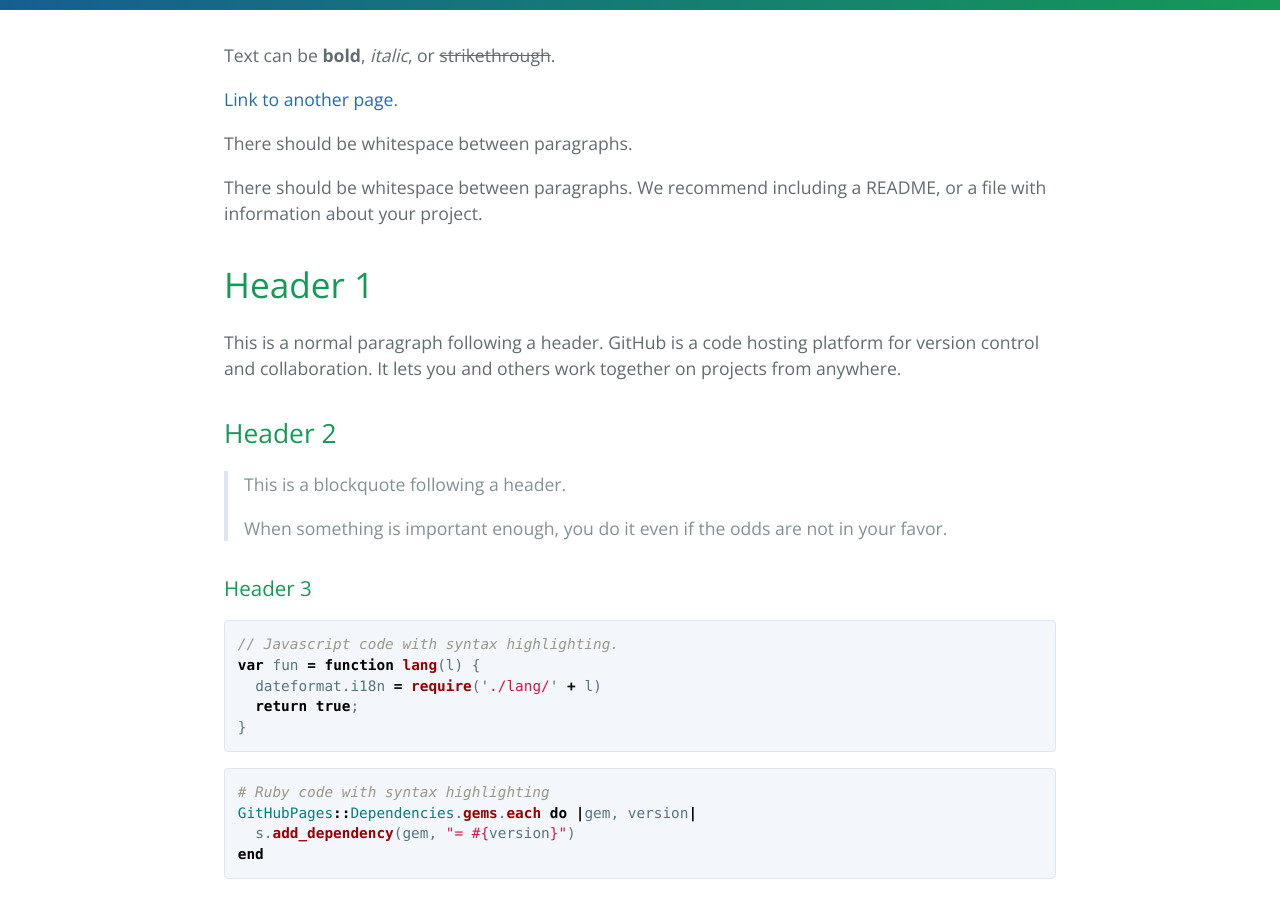
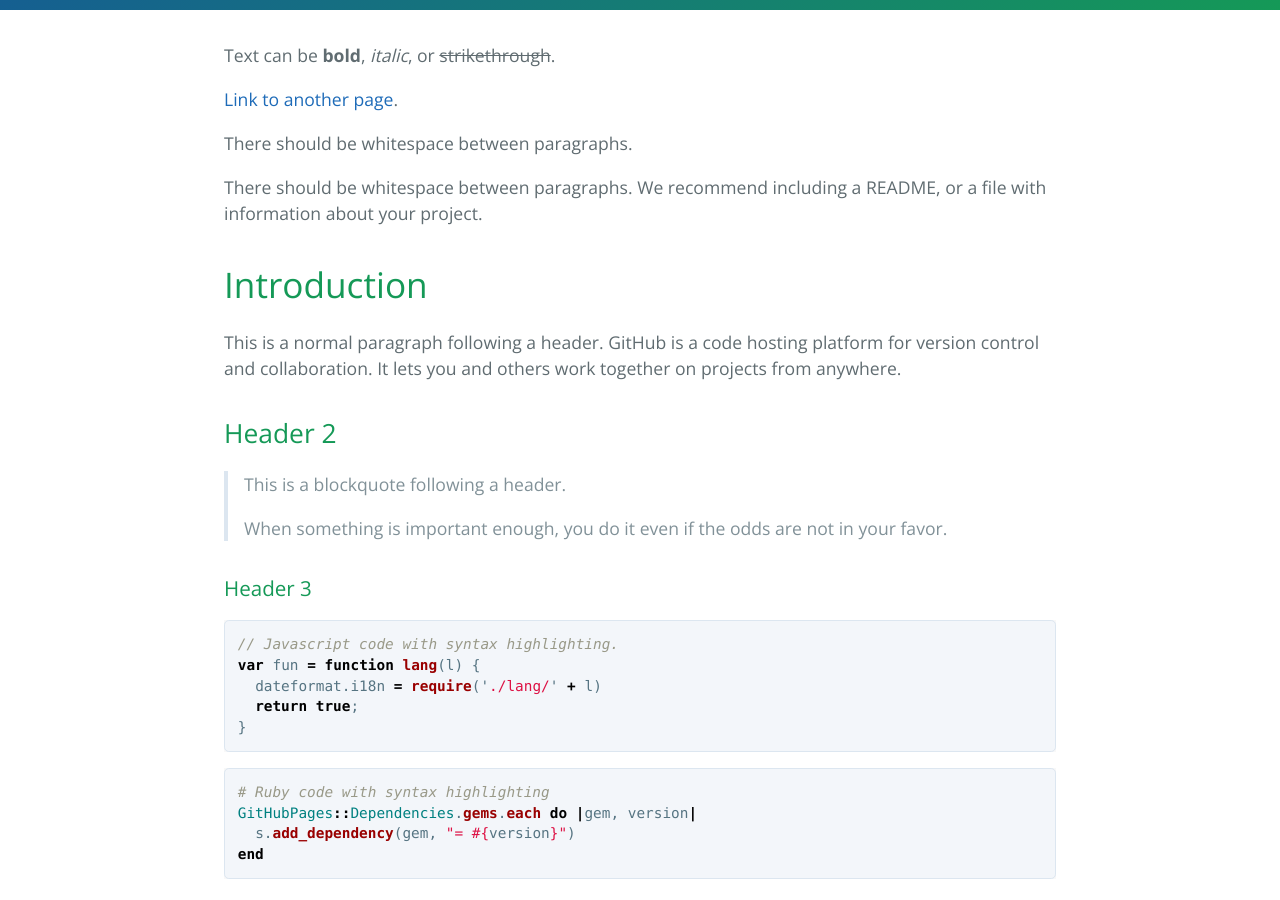
Before and after one commit to nunzy1/github.io, a Jekyll site: the page built from index.md, in a window 1280 px wide and 900 px high, scrolled down 307 px. Built offline with Jekyll 4.4.1, drawn with Linux system fonts in a browser that asks for light colours.

Commit message:
Update index.md

```diff
--- a/index.md
+++ b/index.md
@@ -10,7 +10,7 @@ There should be whitespace between paragraphs.
 
 There should be whitespace between paragraphs. We recommend including a README, or a file with information about your project.
 
-# Header 1
+# Introduction
 
 This is a normal paragraph following a header. GitHub is a code hosting platform for version control and collaboration. It lets you and others work together on projects from anywhere.
 
```
